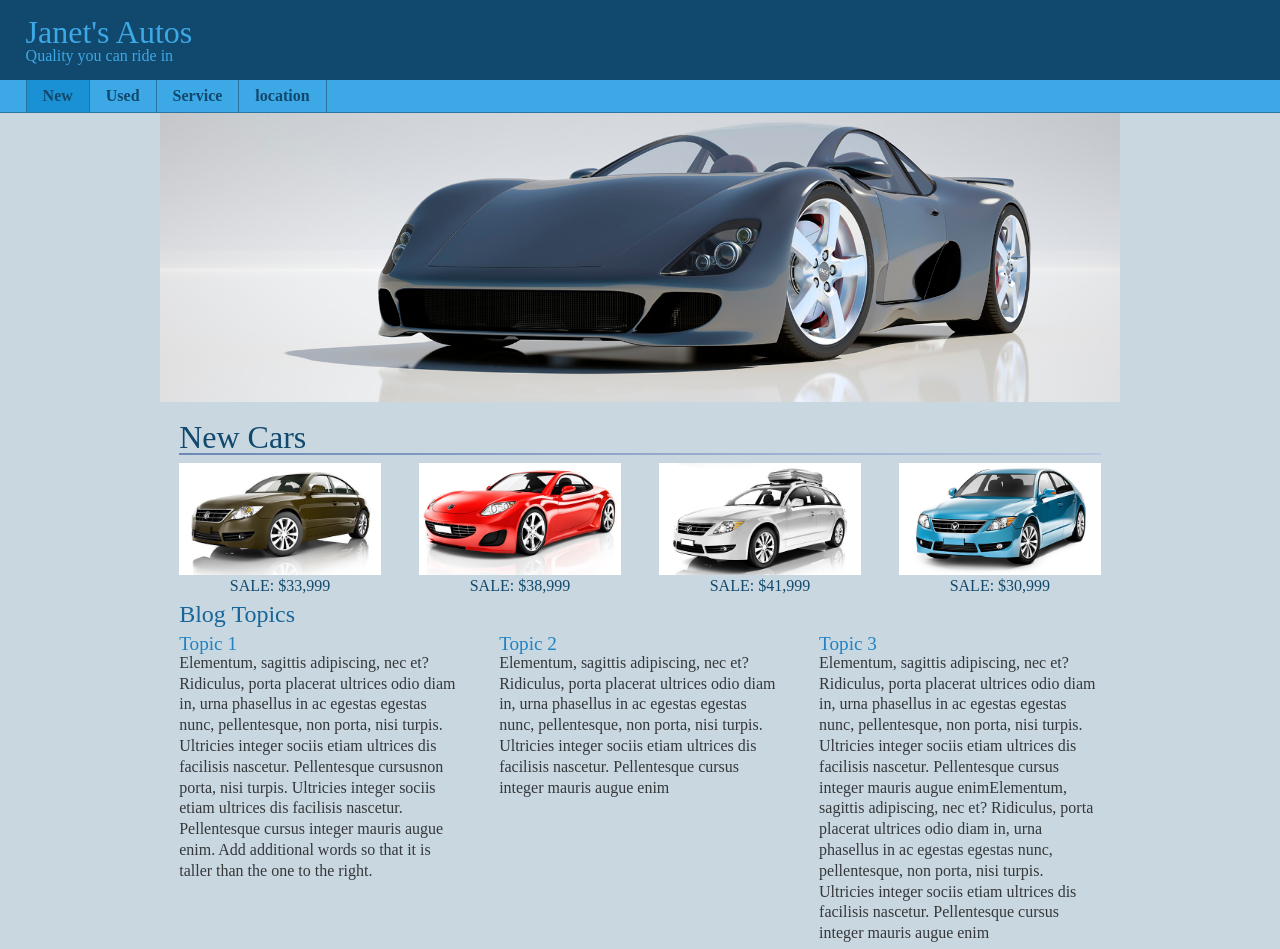
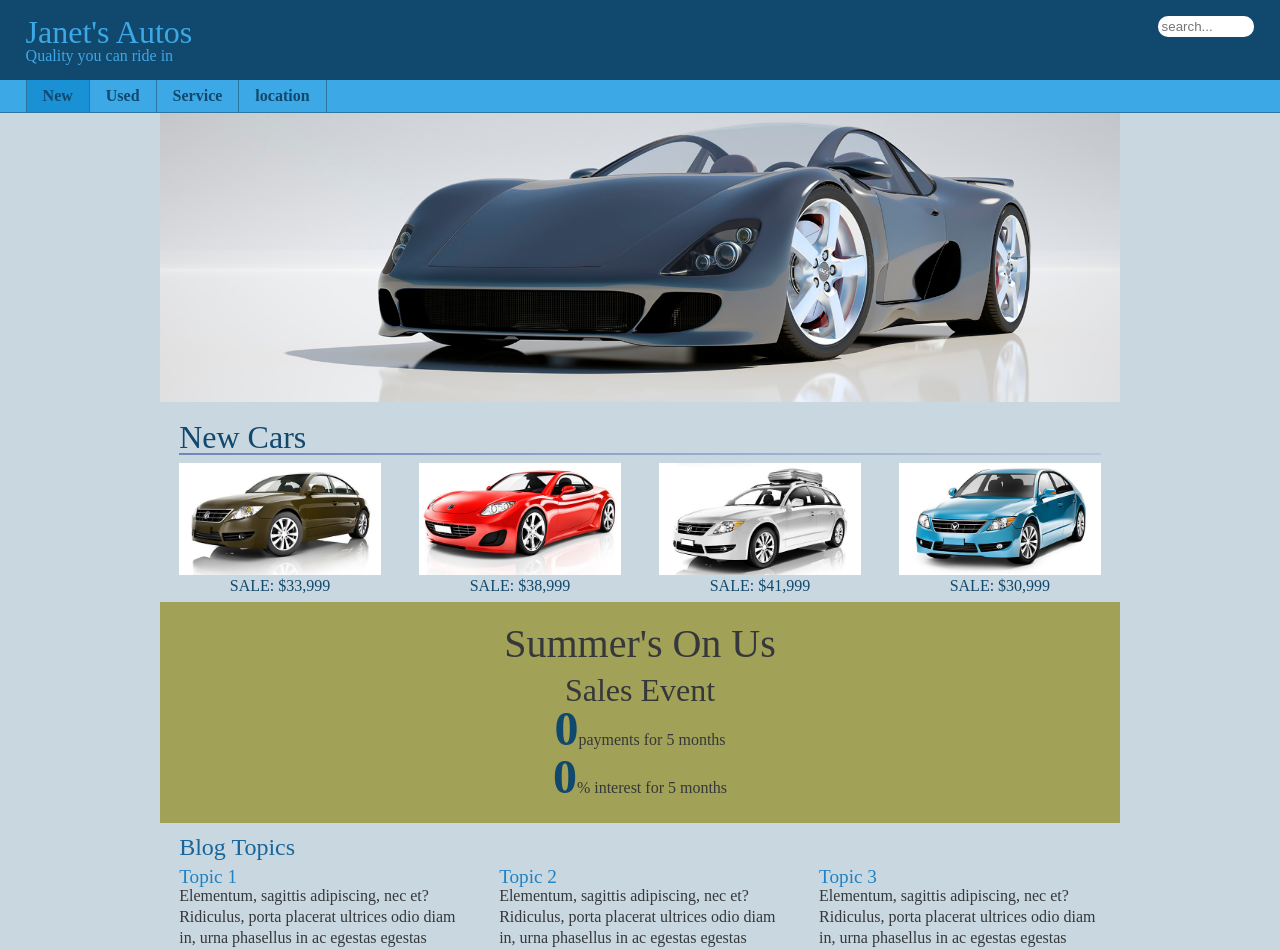
Before and after one commit to JanetWoods/FirstSass, an Angular app: page / in a window 1280 px wide. Shown: the top 949 px of the page. Built offline with nearby package versions, Linux system fonts and the light colour scheme.

Commit message:
search(inactive) and sales banner showing now

```diff
--- a/src/app/app.component.html
+++ b/src/app/app.component.html
@@ -1,15 +1,18 @@
 <!-- PAGE HEADER HERE -->
-<div id="Wrapper">
+
 
   <div id="headerWrapper">
 
     <header>
+      <form>
+        <input type="text" placeholder="search...">
+      </form>
+
       <h1> Janet's Autos</h1>
       <h2> Quality you can ride in</h2>
     </header>
 
   </div> <!--end of headerWrapper-->
-
 <!-- PAGE NAVIGATION HERE -->
 
 <div id="navWrapper">
@@ -55,6 +58,14 @@
     <figcaption>SALE: $30,999</figcaption>
   </figure>
 
+  <div class="pop">
+    <p class="title">Summer's On Us</p>
+    <p class="subtitle">Sales Event</p>
+    <p class="copy"><span>0</span>payments for 5 months</p>
+    <p class="copy"><span>0</span>% interest for 5 months</p>
+  </div>
+
+
   <h2>Blog Topics</h2>
   <div class="blog">
 		<article>
@@ -91,7 +102,7 @@
 		</article>
 		</div>
   </main>
-</div> <!-- end of mainWrapper-->
+
 
   <!-- PAGE FOOTER GOES HERE-->
   <div id="footerWrapper">
--- a/src/app/scss/_small-default.scss
+++ b/src/app/scss/_small-default.scss
@@ -98,6 +98,21 @@ main{
         line-height: 130%;
         color: $fontColor;
     }
+
+    div.pop{
+        background-color: $accent;
+        text-align: center;
+        clear: both;
+        padding: 1rem 0;
+        .title{font-size: 2.5rem;}
+        .subtitle{font-size: 2rem; font-weight: boldWeight;}
+        .copy {padding: .5rem 0;}
+        .copy span {
+            font-size: 3rem;
+            color: $primaryColor;
+            font-weight: $boldWeight;
+        }
+    }
 }
 
 hr.fadeAway{
--- a/src/app/scss/variables.scss
+++ b/src/app/scss/variables.scss
@@ -11,3 +11,4 @@ $boldWeight:700;
 
 $gutter: 2%;
 $gutterdbl: (2 * $gutter);
+$accent: rgb(161, 161, 87);
```
